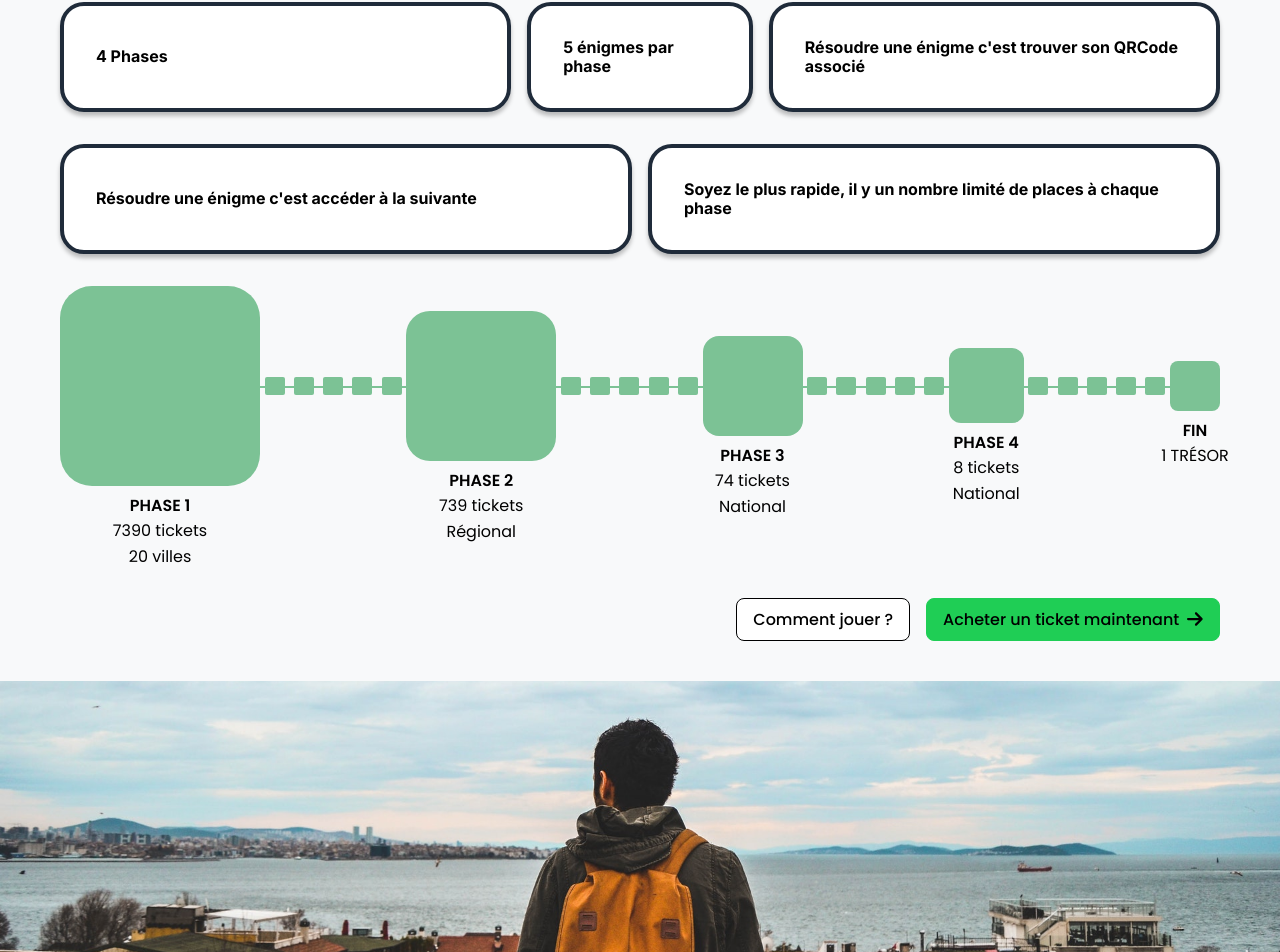
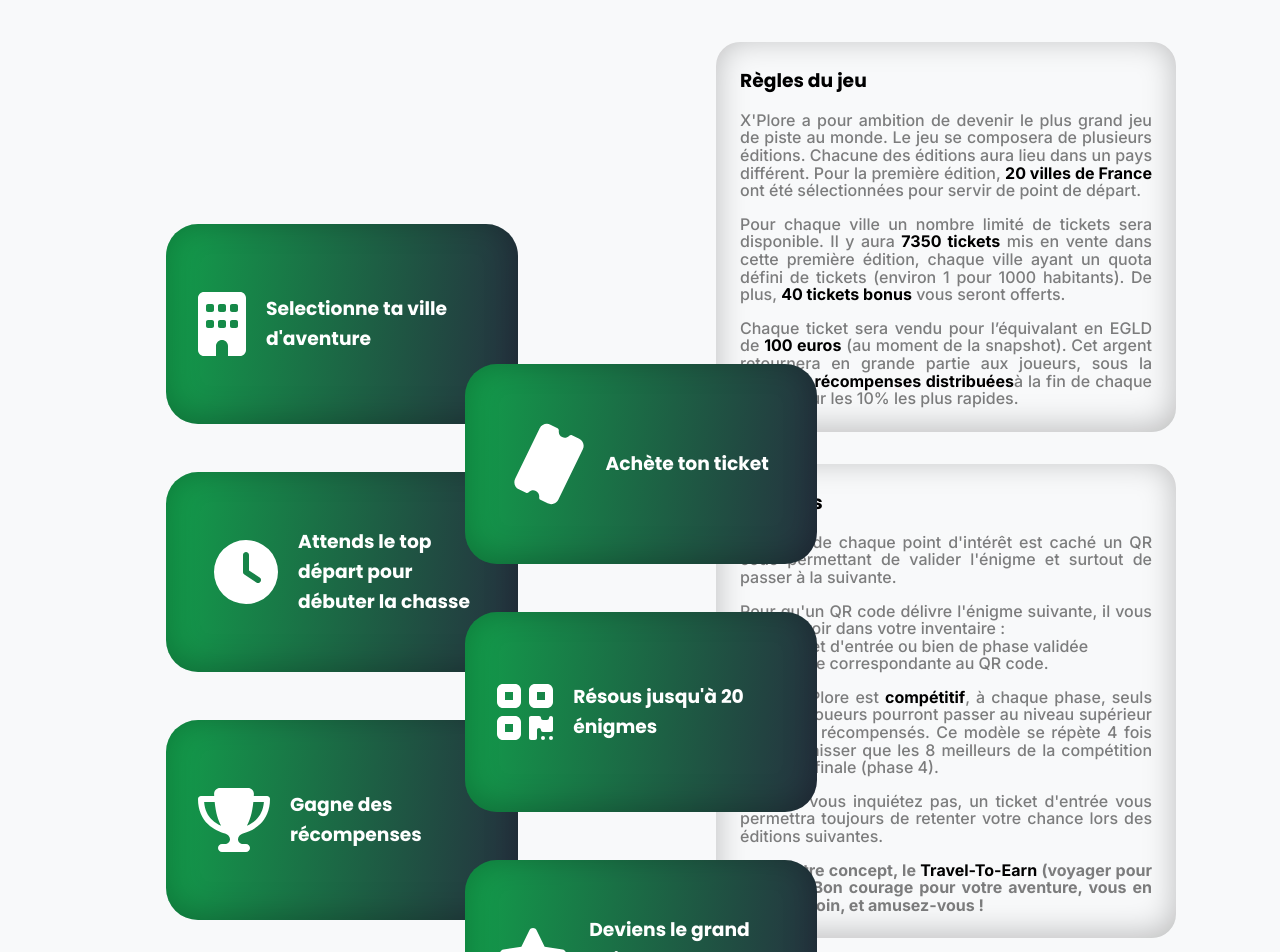
Before and after one commit to startXploreApp/XploreBeta, a React (Create React App) app: page / in a window 1280 px wide. Shown: the part 2292-3244 px from the top of the page. Built offline with nearby package versions, Linux system fonts and the light colour scheme; a web font is replaced by a local one.

Commit message:
WIP gamerules

```diff
--- a/src/parts/home/GameRules.js
+++ b/src/parts/home/GameRules.js
@@ -3,10 +3,44 @@
 import Panel from "../../components/Panel";
 import Column from "../../components/Column";
 import Row from "../../components/Row";
-import { faArrowRight } from "@fortawesome/free-solid-svg-icons";
+import { faArrowRight, faBuilding, faTicketSimple, faClock, faQrcode, faTrophy, faStar } from "@fortawesome/free-solid-svg-icons";
 import { FontAwesomeIcon } from "@fortawesome/react-fontawesome";
-import { Box } from "../../components/Box";
-import { Text } from "../../components/Titles";
+
+const RuleCardWrapper = styled.div`
+    display: flex;
+    border-radius: 2rem;
+    height: 12.5rem;
+    justify-content: center;
+    padding: 4rem 2rem;
+    color: white;
+    background: linear-gradient(95.11deg, #12A04B -1.7%, #25313F 99.97%);
+    box-shadow: inset 0px -4px 32px rgba(0, 0, 0, 0.25);
+    width: 22rem;
+`;
+
+const RulePanelWrapper = styled.div`
+    display: flex;
+    flex-direction: column;
+    align-items: flex-start;
+    padding: 1.5rem;
+    gap: 1rem;
+    background: #F8F9FA;
+
+    box-shadow: inset 0px -4px 32px rgba(0, 0, 0, 0.25);
+    border-radius: 1.5rem;
+`;
+
+const RulePanelText = styled.p`
+    font-family: 'Inter';
+    font-style: normal;
+    font-weight: 500;
+    font-size: 1rem;
+    line-height: 1.1rem;
+    text-align: justify;
+
+    color: rgba(0, 0, 0, 0.5);
+`;
+
 
 const GameRules = () => {
     return (
@@ -14,35 +48,109 @@
             <Column style={{ width: "100%", gap: "24px" }}>
                 <h3>Règles du jeu</h3>
                 <Column style={{ width: "100%", padding: "0" }}>
-                    <Column style={{ padding: "0", width: "100%" }}>
-                        <div style={{ width: "100%", columnGap: "1rem", display: "grid", gridTemplateColumns: "2fr 1fr 2fr", gridTemplateRows: "1" }}>
-                            <Box>
-                                <Text>
-                                    4 Phases
-                                </Text>
-                            </Box>
-                            <Box>
-                                <Text>
-                                    5 énigmes par phase
-                                </Text>
-                            </Box>
-                            <Box>
-                                <Text>
-                                    Résoudre une énigme c'est trouver son QRCode associé
-                                </Text>
-                            </Box>
-                        </div>
-                        <div style={{ width: "100%", columnGap: "1rem", display: "grid", gridTemplateColumns: "1fr 1fr", gridTemplateRows: "1" }}>
-                            <Box>
-                                <Text>
-                                    Résoudre une énigme c'est accéder à la suivante
-                                </Text>
-                            </Box>
-                            <Box>
-                                <Text>Soyez le plus rapide, il y un nombre limité de places à chaque phase</Text>
-                            </Box>
-                        </div>
-                    </Column>
+                    <div style={{ width: "100%", columnGap: "1rem", display: "grid", gridTemplateColumns: "50% 50%", gridTemplateRows: "1" }}>
+                        <Column style={{ width: "100%", height: "auto", justifyContent: "center", gap: "3rem" }}>
+                            <RuleCardWrapper style={{ position: "relative", left: "10%", top: "-7%" }}>
+                                <div style={{display: "flex", gap: "0.5rem", alignItems: "center" }}>
+                                    <FontAwesomeIcon style={{ fontSize: "4rem", marginRight: "0.75rem" }} icon={faBuilding} />
+                                    <h3>Selectionne ta ville d'aventure</h3>
+                                </div>
+                                <RuleCardWrapper style={{ position: "absolute", bottom: "-70%", right: "-85%", zIndex: "2"}}>
+                                    <div style={{display: "flex", gap: "0.5rem", alignItems: "center" }}>
+                                        <FontAwesomeIcon style={{ fontSize: "4rem", marginRight: "0.75rem", transform: "rotate(-64deg)" }} icon={faTicketSimple} />
+                                        <h3>Achète ton ticket</h3>
+                                    </div>
+                                </RuleCardWrapper>
+                            </RuleCardWrapper>
+                            <RuleCardWrapper style={{ position: "relative", left: "10%", top: "-7%" }}>
+                                <div style={{display: "flex", gap: "0.5rem", alignItems: "center" }}>
+                                    <FontAwesomeIcon style={{ fontSize: "4rem", marginRight: "0.75rem" }} icon={faClock} />
+                                    <h3>Attends le top<br/> départ pour <br/>débuter la chasse</h3>
+                                </div>
+                                <RuleCardWrapper style={{ position: "absolute", bottom: "-70%", right: "-85%", zIndex: "2"}}>
+                                    <div style={{display: "flex", gap: "0.5rem", alignItems: "center" }}>
+                                        <FontAwesomeIcon style={{ fontSize: "4rem", marginRight: "0.75rem" }} icon={faQrcode} />
+                                        <h3>Résous jusqu'à 20 énigmes</h3>
+                                    </div>
+                                </RuleCardWrapper>
+                            </RuleCardWrapper>
+                            <RuleCardWrapper style={{ position: "relative", left: "10%", top: "-7%" }}>
+                                <div style={{display: "flex", gap: "0.5rem", alignItems: "center" }}>
+                                    <FontAwesomeIcon style={{ fontSize: "4rem", marginRight: "0.75rem" }} icon={faTrophy} />
+                                    <h3>Gagne des récompenses</h3>
+                                </div>
+                                <RuleCardWrapper style={{ position: "absolute", bottom: "-70%", right: "-85%", zIndex: "2"}}>
+                                    <div style={{display: "flex", gap: "0.5rem", alignItems: "center" }}>
+                                        <FontAwesomeIcon style={{ fontSize: "4rem", marginRight: "0.75rem" }} icon={faStar} />
+                                        <h3>Deviens le grand vainqueur de l'édition</h3>
+                                    </div>
+                                </RuleCardWrapper>
+                            </RuleCardWrapper>
+                        </Column>
+                        <Column style={{ height: "auto" }}>
+                            <RulePanelWrapper>
+                                <h3>Règles du jeu</h3>
+                                <RulePanelText>
+                                    X'Plore a pour ambition de devenir le plus grand jeu de piste au monde.
+                                    Le jeu se composera de plusieurs éditions.
+                                    Chacune des éditions aura lieu dans un pays différent.
+                                    Pour la première édition, <strong style={{color: "black"}}>20 villes de France</strong> ont été sélectionnées
+                                    pour servir de point de départ.
+                                </RulePanelText>
+                                <RulePanelText>
+                                    Pour chaque ville un nombre limité de tickets sera disponible.
+                                    Il y aura <strong style={{color: "black"}}>7350 tickets</strong> mis en vente dans cette première édition,
+                                    chaque ville ayant un quota défini de tickets (environ 1 pour 1000 habitants).
+                                    De plus, <strong style={{color: "black"}}>40 tickets bonus</strong> vous seront offerts.
+                                </RulePanelText>
+                                <RulePanelText>
+                                    Chaque ticket sera vendu pour l’équivalant en EGLD de <strong style={{color: "black"}}>100 euros</strong> (au moment de la snapshot).
+                                    Cet argent retournera en grande partie aux joueurs,
+                                    sous la forme de <strong style={{color: "black"}}>récompenses distribuées</strong>
+                                    à la fin de chaque phase pour les 10% les plus rapides.
+                                </RulePanelText>
+                            </RulePanelWrapper>
+                            <RulePanelWrapper>
+                                <h3>Énigmes</h3>
+                                <RulePanelText>
+                                    Non loin de chaque point d'intérêt est caché un QR code permettant de valider l'énigme et surtout de passer à la suivante.
+                                </RulePanelText>
+                                <RulePanelText>
+                                    Pour qu'un QR code délivre l'énigme suivante, il vous faudra avoir dans votre inventaire : <br />
+                                        <ul style={{ paddingLeft: "1.25rem"}}>
+                                            <li>un ticket d'entrée ou bien de phase validée</li>
+                                            <li>l'énigme correspondante au QR code.</li>
+                                        </ul>
+                                </RulePanelText>
+                                <RulePanelText>
+                                    Le jeu X'Plore est <strong style={{ color: "black" }}>compétitif</strong>, à chaque phase, seuls 10% des joueurs
+                                    pourront passer au niveau supérieur et se voir récompensés.
+                                    Ce modèle se répète 4 fois pour ne laisser que les 8 meilleurs de la compétition en phase finale (phase 4).
+                                </RulePanelText>
+                                <RulePanelText>
+                                    Mais ne vous inquiétez pas, un ticket d'entrée vous permettra toujours de retenter votre chance lors des éditions suivantes.
+                                </RulePanelText>
+                                <RulePanelText style={{ fontWeight: "700"}}>
+                                    Voici notre concept, le <strong style={{ color: "black" }}>Travel-To-Earn</strong> (voyager pour gagner).
+                                    Bon courage pour votre aventure, vous en aurez besoin, et amusez-vous !
+                                </RulePanelText>
+                            </RulePanelWrapper>
+                            <RulePanelWrapper>
+                                <h3>Structure du jeu</h3>
+                                <RulePanelText>
+                                    Le jeu est organisé en <strong style={{ color: "black" }}>4 phases</strong>, chacune d'elle composée en <strong style={{ color: "black" }}>5 énigmes</strong>. <br/>
+                                    Chaque phase se déroule dans un lieu différent, la phase 1 en ville,
+                                    la phase 2 dans les régions, les phases 3 et 4 dans toute la France.
+                                    Ces deux dernières phases mettent l'accent sur le dépassement de soi et
+                                    le fait de sortir de sa zone de confort.
+                                </RulePanelText>
+                                <RulePanelText>
+                                    Le jeu est donc rythmé par les énigmes de chaque phase.
+                                    Le joueur devra les résoudre afin de découvrir les différents points d’intérêt.
+                                </RulePanelText>
+                            </RulePanelWrapper>
+                        </Column>
+                    </div>
                     <PhasesWrapper>
                         <PhaseRect width="200px" height="200px" firstOne>
                             <div style={{ position: "absolute", width: "100%", top: "100%", marginTop: "0.5rem", display: "flex", flexDirection: "column", justifyContent: "center", alignItems: "center" }}>
@@ -227,15 +335,4 @@
     `};
 `;
 
-const CardRule = styled.div`
-    display: flex;
-    flex-direction: row;
-    align-items: flex-start;
-    padding: 2rem;
-    gap: 0.5rem;
-    border: 0.25rem solid #1f2b3a;
-    box-shadow: 0 0.25rem 0.25rem rgba(0, 0, 0, 0.25);
-    border-radius: 24px;
-`;
-
 export default GameRules;
```
